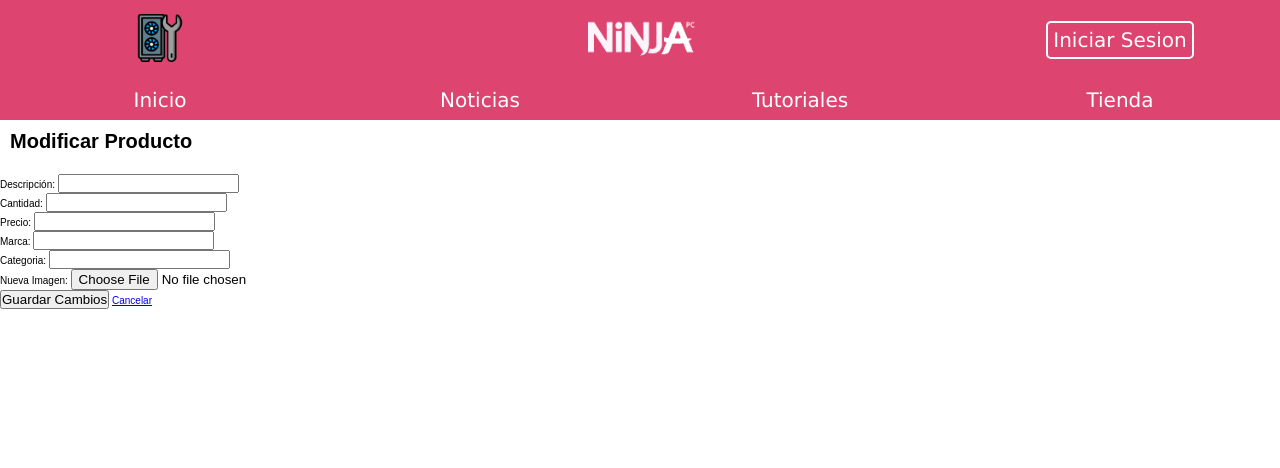
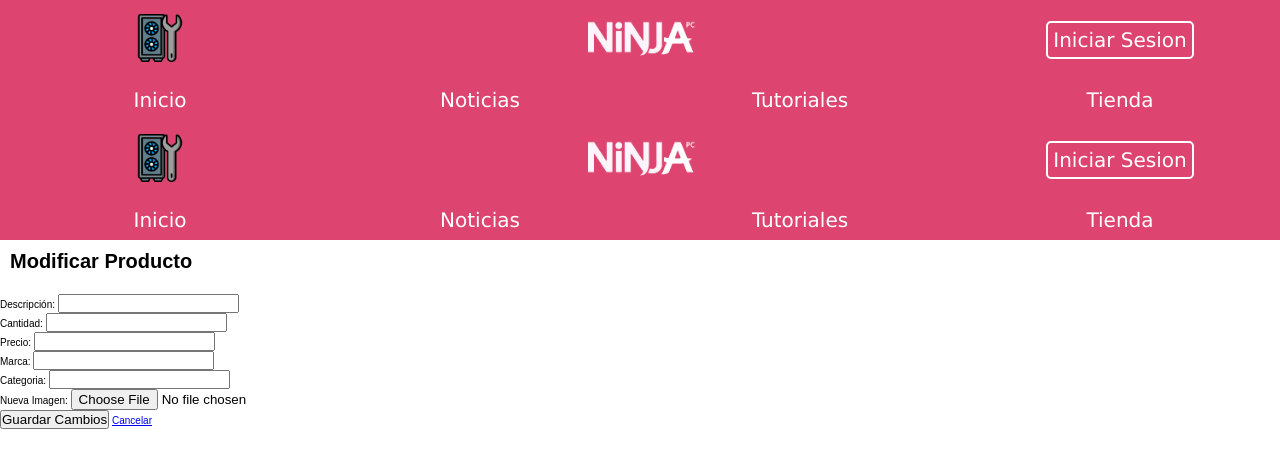
Before and after one commit to ccalder0n/CodoACodo, a Flask app: template templates/editar.html in a window 1280 px wide. Shown: the top 468 px of the page. Run offline with Flask 3, Linux system fonts and the light colour scheme; the template is opened without the code that fills it, so the values that code supplies are empty.

Commit message:
Update editar.html
Encabezado

```diff
--- a/templates/editar.html
+++ b/templates/editar.html
@@ -9,6 +9,23 @@
     <link rel="stylesheet" href="../static/css/header.css">
     <link rel="stylesheet" href="../static/css/style.css">
 </head>
+
+<body>
+    <header>
+        <div id="encabezado">
+            <div id="logos"><img class="header-img-logo" src="../static/img/logo.png" alt=""></div>
+            <div id="titulo"><img class="header-img" src="../static/img/titulo.png" alt=""></div>
+            <div id="sesion"><a id="cuenta" href="../templates/sesion.html">Iniciar Sesion</a></div>
+        </div>
+        <div>
+            <nav>
+                <a class="pestaña" href="../index.html">Inicio</a>
+                <a class="pestaña" href="./noticias.html">Noticias</a>
+                <a class="pestaña" href="./hardware.html">Tutoriales</a>
+                <a class="pestaña" href="./tienda.html">Tienda</a>
+            </nav>
+        </div>
+    </header>
 
 <body>
     <header>
```
